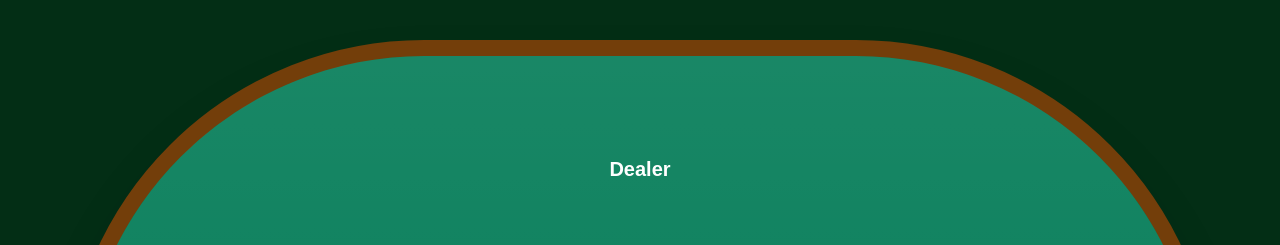
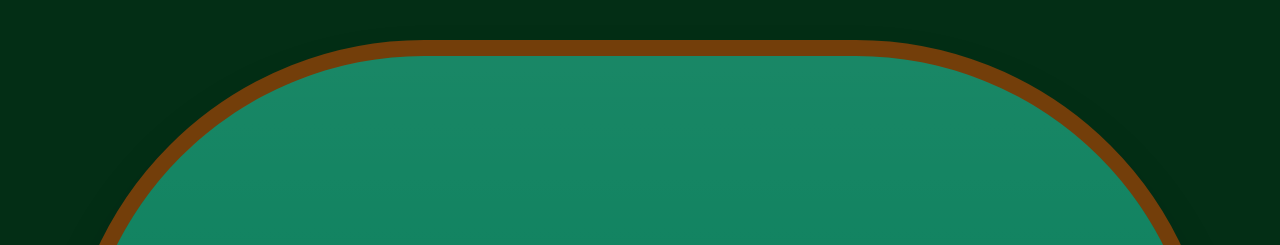
Before and after one commit to uzsakj/blackjack, a Next.js app: page / in a window 1280 px wide. Shown: the top 245 px of the page. Built offline with nearby package versions, Linux system fonts and the light colour scheme.

Commit message:
updated readme fixed dealer title visibility condifiton

```diff
--- a/src/components/DealerHand.tsx
+++ b/src/components/DealerHand.tsx
@@ -9,7 +9,7 @@ export const DealerHand: FC = (): React.ReactNode => {
 
     return (
         <div className="flex flex-col items-center mb-6">
-            <div className="text-xl font-bold mb-2 text-white">Dealer</div>
+            {!!dealer.hand.length && <div className="text-xl font-bold mb-2 text-white">Dealer</div>}
             <div className="flex gap-2">
                 {dealer.hand.map((c, i) => (
                     <CardView key={i} card={c} />
```
Also changed, not shown: 1 other file (tests, documents, lock files or other folders).
